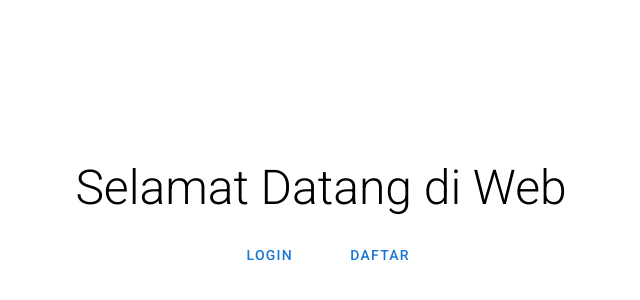
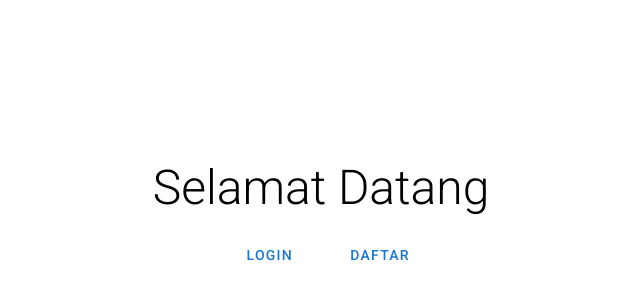
Before and after one commit to wildanpurnomo/kulia-fe, a Vue app: page / in a window 1280 px wide. Shown: the part 182-482 px from the top of the page, without its empty margins (319-959 px from the left). Built offline with nearby package versions, Linux system fonts and the light colour scheme.

Commit message:
selamat datang

```diff
--- a/src/views/Landing.vue
+++ b/src/views/Landing.vue
@@ -5,7 +5,7 @@
         <div
           class="text-center text-md-h3 text-lg-h3 text-xl-h3 text-sm-h5 text-h5 font-weight-light black--text"
         >
-          Selamat Datang di Web
+          Selamat Datang
         </div>
       </v-col>
       <v-col cols="6">
```
Also changed, not shown: 1 other file (tests, documents, lock files or other folders).
